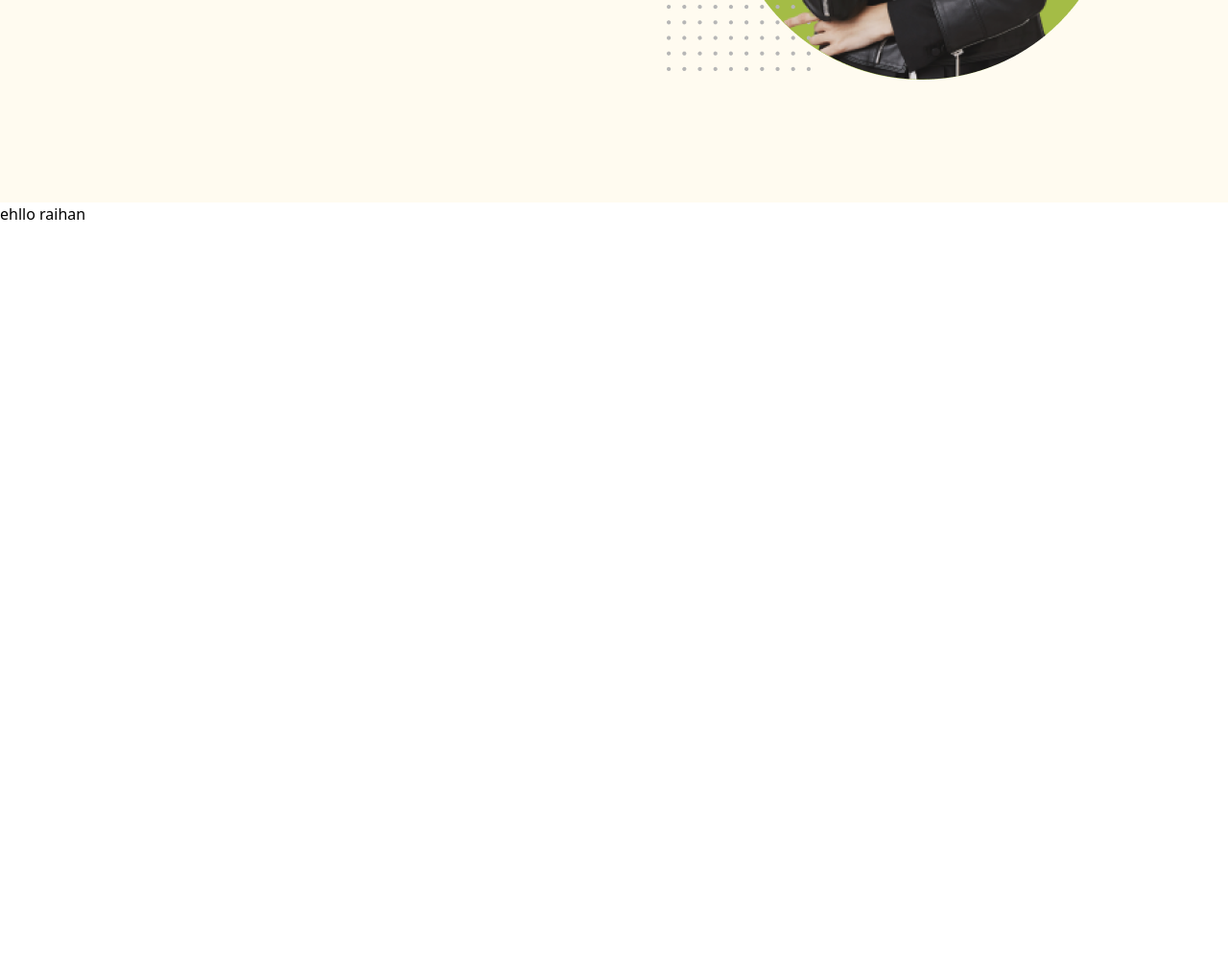
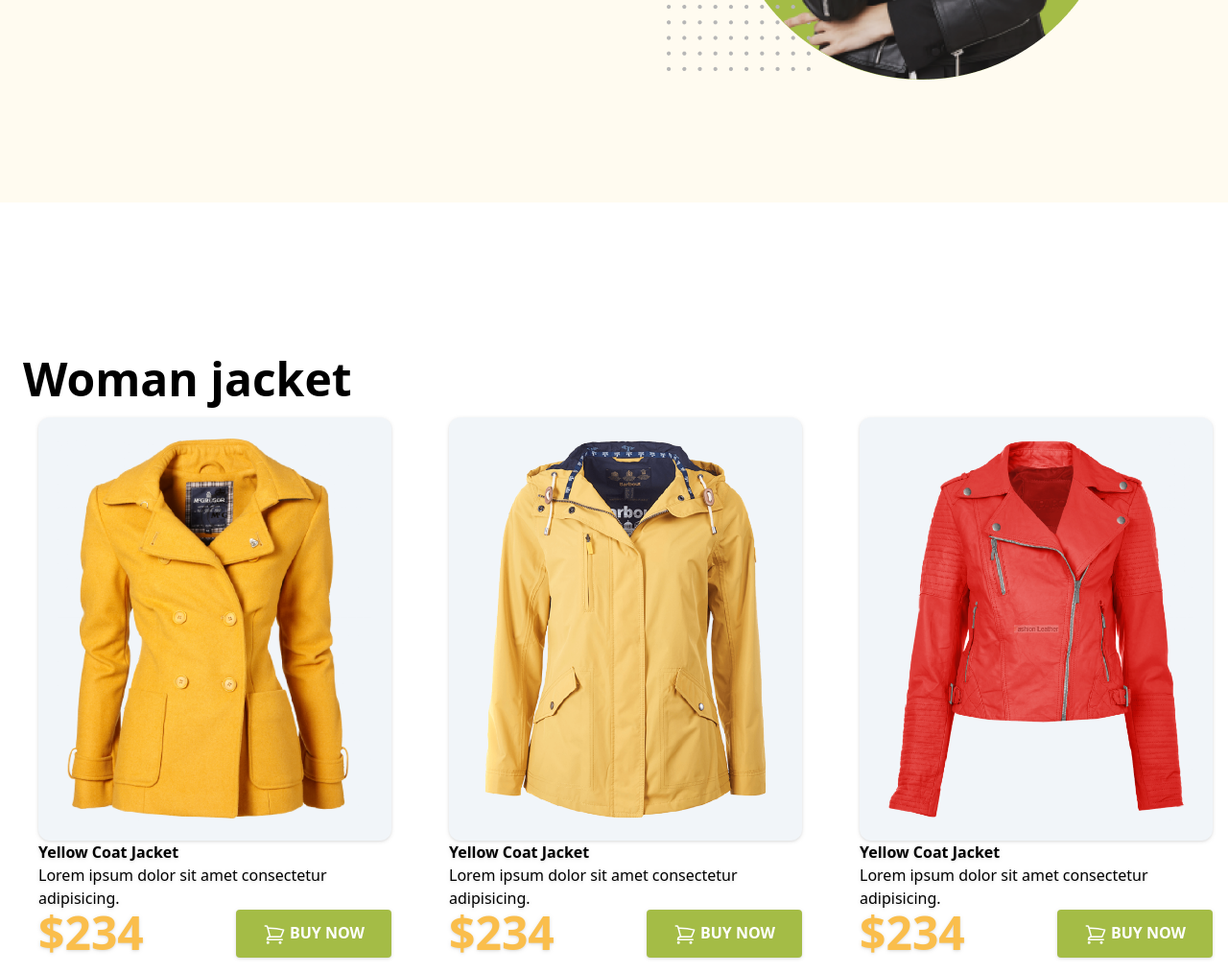
Before and after one commit to MD-RaihanHossen/Winter-constellations, a plain HTML site: page index.html in a window 1280 px wide. Shown: the part 500-1514 px from the top of the page at 96% size. Before the commit the page ends 800 px from the top, so only its background shows below. Drawn offline with nearby package versions, Linux system fonts and the light colour scheme.

Commit message:
jeket adding

```diff
--- a/index.html
+++ b/index.html
@@ -14,6 +14,8 @@
               colors: {
                 clifford: '#da373d',
                 customcolor: '#FFFBF0',
+                jekprice: '#FABE4C',
+
               }
             }
           }
@@ -23,9 +25,9 @@
 <body>
     <header class="bg-customcolor pb-32 pt-12">
       <section class="container mx-auto px-4 sm:flex sm:items-center sm:justify-around  ">
-      <div class="flex justify-center">
+      <div class="flex ">
        <div class="space-y-4 ">
-        <h1 class="text-5xl font-bold ">
+        <h1 class="text-2xl sm:text-5xl font-bold ">
           <span class="text-yellow-400">Be the Penguins</span> <br>
           <span> of Winter</span>
          </h1>
@@ -46,11 +48,80 @@
         </div>
       </section>
     </header>
-    <main>
+    <main class="container mx-auto pl-6">
+      <!-- jecat-section-start -->
+      <section class="">
+        <h1 class="text-5xl font-bold mt-40">Woman jacket</h1>
+        <div class="grid grid-cols-1 sm:grid-cols-3 gap-7">
 
+          <div class="p-4 drop-shadow">
+            <div class="">
+              <div class="p-5 bg-slate-100 rounded-xl"><img src="images/jacket-1.png" alt=""></div>
+              <div class="">
+                <h1 class="text-xl3 font-semibold">Yellow Coat Jacket </h1>
+                <p>Lorem ipsum dolor sit amet consectetur adipisicing.</p>
+              </div>
+              <div class="flex justify-between">
+                <h1 class="text-5xl font-bold text-jekprice">$234</h1>
+
+                <button class="uppercase py-3 px-7 text-white font-semibold rounded bg-[#A4BC46] ">
+                  <svg xmlns="http://www.w3.org/2000/svg" fill="none" viewBox="0 0 24 24" stroke-width="1.5" stroke="currentColor" class="w-6 h-6 inline ">
+                    <path stroke-linecap="round" stroke-linejoin="round" d="M2.25 3h1.386c.51 0 .955.343 1.087.835l.383 1.437M7.5 14.25a3 3 0 00-3 3h15.75m-12.75-3h11.218c1.121-2.3 2.1-4.684 2.924-7.138a60.114 60.114 0 00-16.536-1.84M7.5 14.25L5.106 5.272M6 20.25a.75.75 0 11-1.5 0 .75.75 0 011.5 0zm12.75 0a.75.75 0 11-1.5 0 .75.75 0 011.5 0z" />
+                  </svg>
+
+                  buy now</button>
+              </div>
+            </div>
+          </div>
+
+        <!-- jeket-2 -->
+
+          <div class="p-4 drop-shadow">
+            <div class="">
+              <div class="p-5 bg-slate-100 rounded-xl"><img src="images/jacket-2.png" alt=""></div>
+              <div class="">
+                <h1 class="text-xl3 font-semibold">Yellow Coat Jacket </h1>
+                <p>Lorem ipsum dolor sit amet consectetur adipisicing.</p>
+              </div>
+              <div class="flex justify-between">
+                <h1 class="text-5xl font-bold text-jekprice">$234</h1>
+
+                <button class="uppercase py-3 px-7 text-white font-semibold rounded bg-[#A4BC46] ">
+                  <svg xmlns="http://www.w3.org/2000/svg" fill="none" viewBox="0 0 24 24" stroke-width="1.5" stroke="currentColor" class="w-6 h-6 inline ">
+                    <path stroke-linecap="round" stroke-linejoin="round" d="M2.25 3h1.386c.51 0 .955.343 1.087.835l.383 1.437M7.5 14.25a3 3 0 00-3 3h15.75m-12.75-3h11.218c1.121-2.3 2.1-4.684 2.924-7.138a60.114 60.114 0 00-16.536-1.84M7.5 14.25L5.106 5.272M6 20.25a.75.75 0 11-1.5 0 .75.75 0 011.5 0zm12.75 0a.75.75 0 11-1.5 0 .75.75 0 011.5 0z" />
+                  </svg>
+
+                  buy now</button>
+              </div>
+            </div>
+          </div>
+
+        <!--jeket-3-->
+
+          <div class="p-4 drop-shadow">
+            <div class="">
+              <div class="p-5 bg-slate-100 rounded-xl"><img src="images/jacket-3.png" alt=""></div>
+              <div class="">
+                <h1 class="text-xl3 font-semibold">Yellow Coat Jacket </h1>
+                <p>Lorem ipsum dolor sit amet consectetur adipisicing.</p>
+              </div>
+              <div class="flex justify-between">
+                <h1 class="text-5xl font-bold text-jekprice">$234</h1>
+
+                <button class="uppercase py-3 px-7 text-white font-semibold rounded bg-[#A4BC46] ">
+                  <svg xmlns="http://www.w3.org/2000/svg" fill="none" viewBox="0 0 24 24" stroke-width="1.5" stroke="currentColor" class="w-6 h-6 inline ">
+                    <path stroke-linecap="round" stroke-linejoin="round" d="M2.25 3h1.386c.51 0 .955.343 1.087.835l.383 1.437M7.5 14.25a3 3 0 00-3 3h15.75m-12.75-3h11.218c1.121-2.3 2.1-4.684 2.924-7.138a60.114 60.114 0 00-16.536-1.84M7.5 14.25L5.106 5.272M6 20.25a.75.75 0 11-1.5 0 .75.75 0 011.5 0zm12.75 0a.75.75 0 11-1.5 0 .75.75 0 011.5 0z" />
+                  </svg>
+
+                  buy now</button>
+              </div>
+            </div>
+          </div>
+        </div>
+      </section>
     </main>
     <footer>
-      <h1>ehllo raihan</h1>
+
     </footer>
 </body>
 </html>
```
